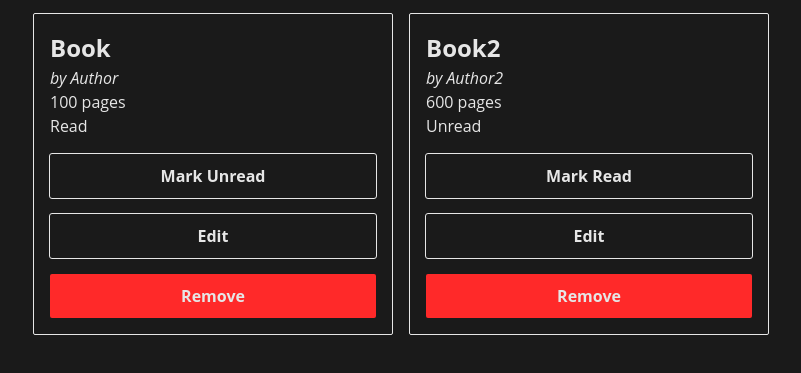
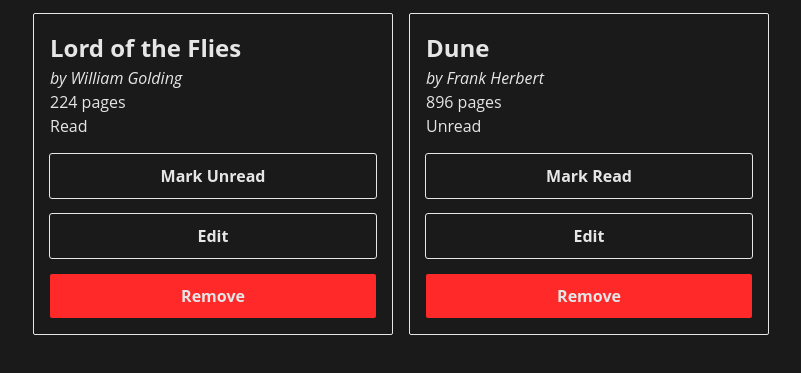
Before and after one commit to lukeramljak/odin-library, a plain HTML site: page index.html in a window 1280 px wide. Shown: the part 235-608 px from the top of the page, without its empty margins (239-1040 px from the left). Drawn offline with Linux system fonts and the light colour scheme.

Commit message:
fix button size, add real books

```diff
--- a/index.js
+++ b/index.js
@@ -1,14 +1,14 @@
 const library = [
   {
-    title: 'Book',
-    author: 'Author',
-    pages: 100,
+    title: 'Lord of the Flies',
+    author: 'William Golding',
+    pages: 224,
     read: 'Read',
   },
   {
-    title: 'Book2',
-    author: 'Author2',
-    pages: 600,
+    title: 'Dune',
+    author: 'Frank Herbert',
+    pages: 896,
     read: 'Unread',
   },
 ];
--- a/style.css
+++ b/style.css
@@ -127,9 +127,13 @@ button {
   }
 }
 
+.btn-new {
+  width: 150px;
+}
+
 .book-grid {
   display: grid;
-  grid-template-columns: repeat(auto-fit, minmax(300px, 1fr));
+  grid-template-columns: repeat(auto-fit, minmax(200px, 1fr));
   gap: 1rem;
 }
 
```
